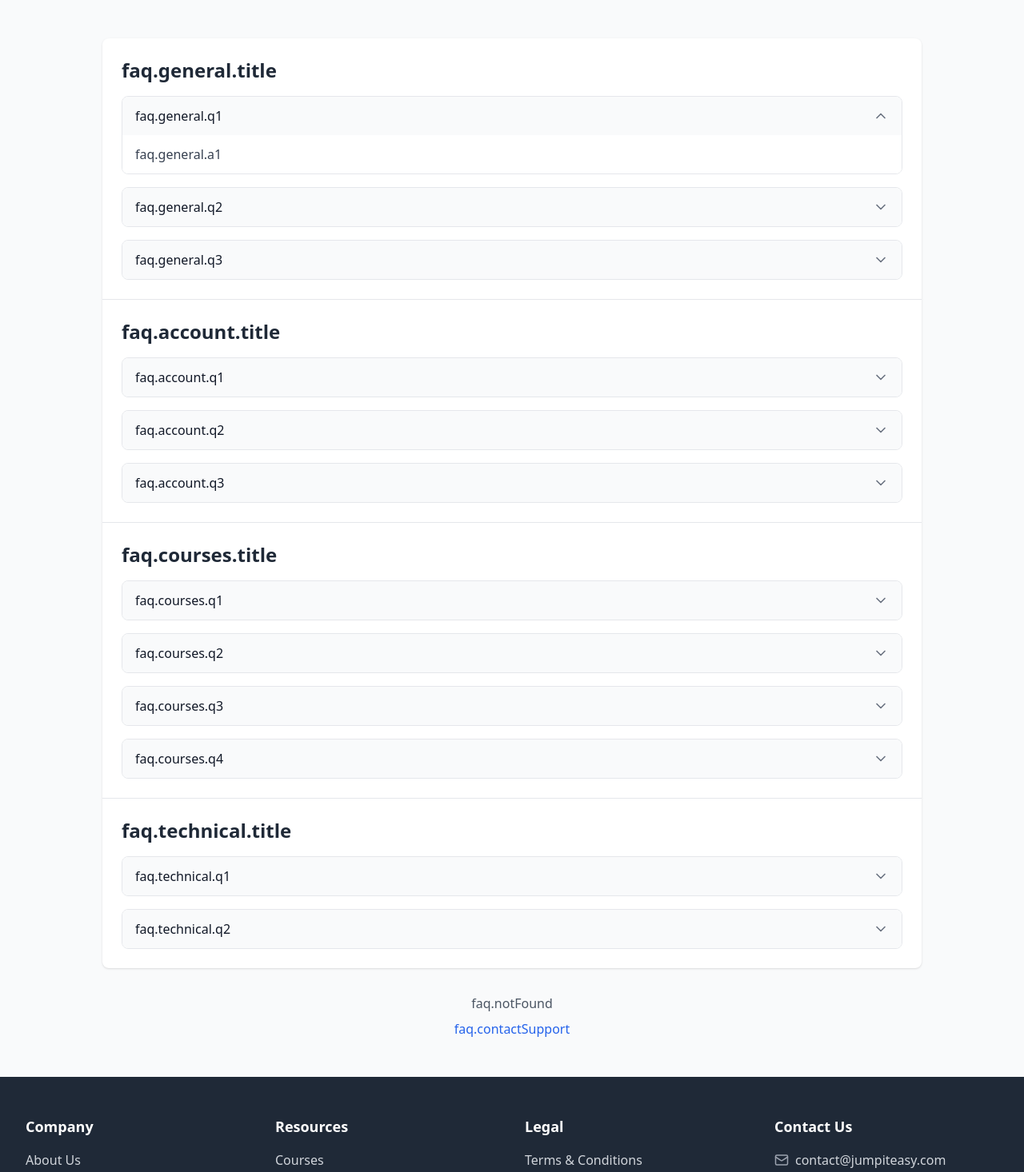
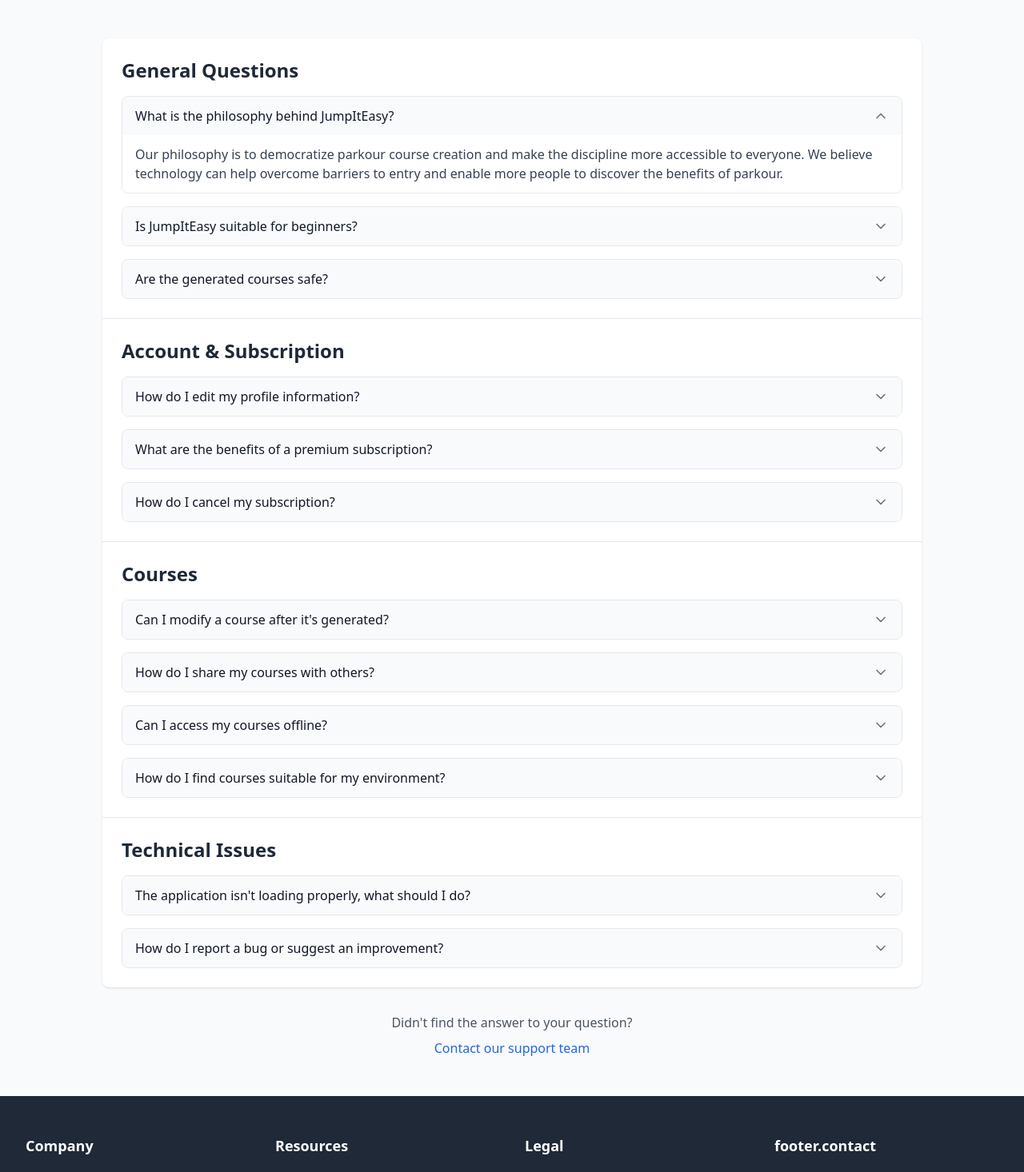
Before and after one commit to KeunotorCagoule/JumpItEasy, a React (Vite) app in the folder frontend/: page /faq in a window 1280 px wide. Shown: the part 204-1670 px from the top of the page at 80% size. Built offline with nearby package versions, Linux system fonts and the light colour scheme.

Commit message:
Ajout de sections FAQ pour les traductions en anglais et français, incluant des questions sur la philosophie, les abonnements, et les problèmes techniques.

```diff
--- a/frontend/src/translations/en.ts
+++ b/frontend/src/translations/en.ts
@@ -346,7 +346,6 @@ const enTranslations = {
     legal: "Legal",
     copyright: "© 2023 JumpItEasy. All rights reserved.",
     designedBy: "Designed with ❤️ by JumpItEasy Team",
-    contact: "Contact Us",
     company: "Company",
     aboutUs: "About Us",
     documentation: "Documentation",
@@ -387,7 +386,45 @@ const enTranslations = {
         question: "How do I contact support?",
         answer: "You can reach our support team by emailing support@jumpiteasy.com or by using the contact form on our Contact page. We typically respond within 24-48 hours."
       }
-    }
+    },
+    general: {
+      title: "General Questions",
+      q1: "What is the philosophy behind JumpItEasy?",
+      a1: "Our philosophy is to democratize parkour course creation and make the discipline more accessible to everyone. We believe technology can help overcome barriers to entry and enable more people to discover the benefits of parkour.",
+      q2: "Is JumpItEasy suitable for beginners?",
+      a2: "Absolutely! JumpItEasy is designed for all skill levels. Our course generator allows you to specify your experience level, from beginner to advanced, and tailors courses accordingly with appropriate movements and obstacles.",
+      q3: "Are the generated courses safe?",
+      a3: "We take safety very seriously. All generated courses include safety recommendations and are created according to parkour best practices. However, parkour inherently involves risk, and we always encourage users to warm up properly, assess their environment, and never exceed their capabilities."
+    },
+    account: {
+      title: "Account & Subscription",
+      q1: "How do I edit my profile information?",
+      a1: "To edit your profile information, log in to your account, click on your avatar in the top right corner, select 'Profile', then click 'Edit Profile'. There you can update your username, photo, bio, and other information.",
+      q2: "What are the benefits of a premium subscription?",
+      a2: "A premium subscription gives you access to advanced features such as unlimited course generation, additional customization options, high-quality PDF exports, ad removal, and priority access to new features.",
+      q3: "How do I cancel my subscription?",
+      a3: "To cancel your subscription, go to your Profile, click on 'Settings', then 'Subscription', and select 'Cancel Subscription'. You'll continue to enjoy premium benefits until the end of your current billing period."
+    },
+    courses: {
+      title: "Courses",
+      q1: "Can I modify a course after it's generated?",
+      a1: "Yes, all generated courses can be modified. After generation, you can adjust obstacle placement, change obstacle types, modify the difficulty of specific sections, and customize other aspects to perfectly meet your needs.",
+      q2: "How do I share my courses with others?",
+      a2: "To share a course, open it from your profile or the course details page, click the 'Share' button, then choose to share via link, social media, or export it as a PDF to print.",
+      q3: "Can I access my courses offline?",
+      a3: "Yes, you can download your courses as PDFs for offline access. For premium users, we also offer an offline sync feature in our mobile app that allows you to access your saved courses without an internet connection.",
+      q4: "How do I find courses suitable for my environment?",
+      a4: "When generating a course, you can specify the type of environment available (urban, natural, gym, etc.) and the equipment you have access to. The generator will then create a course adapted to these constraints. You can also filter community-shared courses according to these criteria."
+    },
+    technical: {
+      title: "Technical Issues",
+      q1: "The application isn't loading properly, what should I do?",
+      a1: "If the application isn't loading correctly, first try refreshing the page. If the problem persists, clear your browser's cache, check your internet connection, and try using a different browser. If none of these solutions work, contact our technical support.",
+      q2: "How do I report a bug or suggest an improvement?",
+      a2: "We appreciate your feedback! To report a bug or suggest an improvement, use the 'Feedback' function in the main menu or send an email to feedback@jumpiteasy.com. Please include as much detail as possible, including screenshots if applicable."
+    },
+    notFound: "Didn't find the answer to your question?",
+    contactSupport: "Contact our support team"
   },
   docs: {
     title: "Documentation",
--- a/frontend/src/translations/fr.ts
+++ b/frontend/src/translations/fr.ts
@@ -346,7 +346,6 @@ const fr = {
     legal: "Mentions légales",
     copyright: "© 2023 JumpItEasy. Tous droits réservés.",
     designedBy: "Conçu avec ❤️ par l'équipe JumpItEasy",
-    contact: "Contact",
     company: "Entreprise",
     aboutUs: "À propos de nous",
     documentation: "Documentation",
@@ -387,7 +386,45 @@ const fr = {
         question: "Comment contacter le support ?",
         answer: "Vous pouvez joindre notre équipe de support en envoyant un e-mail à support@jumpiteasy.com ou en utilisant le formulaire de contact sur notre page Contact. Nous répondons généralement dans les 24-48 heures."
       }
-    }
+    },
+    general: {
+      title: "Questions générales",
+      q1: "Quelle est la philosophie derrière JumpItEasy ?",
+      a1: "Notre philosophie est de démocratiser la création de parcours de parkour et de rendre cette discipline plus accessible à tous. Nous croyons que la technologie peut aider à surmonter les barrières d'entrée et permettre à plus de personnes de découvrir les bienfaits du parkour.",
+      q2: "JumpItEasy convient-il aux débutants ?",
+      a2: "Absolument ! JumpItEasy est conçu pour tous les niveaux de compétence. Notre générateur de parcours permet de spécifier votre niveau d'expérience, de débutant à avancé, et adapte les parcours en conséquence avec des mouvements et des obstacles appropriés.",
+      q3: "Les parcours générés sont-ils sûrs ?",
+      a3: "Nous prenons la sécurité très au sérieux. Tous les parcours générés incluent des recommandations de sécurité et sont créés selon les meilleures pratiques du parkour. Cependant, la pratique du parkour comporte des risques inhérents, et nous encourageons toujours les utilisateurs à s'échauffer correctement, à évaluer leur environnement et à ne jamais dépasser leurs capacités."
+    },
+    account: {
+      title: "Compte et abonnement",
+      q1: "Comment modifier mes informations de profil ?",
+      a1: "Pour modifier vos informations de profil, connectez-vous à votre compte, cliquez sur votre avatar dans le coin supérieur droit, sélectionnez 'Profil', puis cliquez sur 'Modifier le profil'. Vous pourrez y mettre à jour votre nom d'utilisateur, votre photo, votre biographie et d'autres informations.",
+      q2: "Quels sont les avantages d'un abonnement premium ?",
+      a2: "Un abonnement premium vous donne accès à des fonctionnalités avancées comme la génération de parcours illimitée, des options de personnalisation supplémentaires, l'exportation PDF de haute qualité, la suppression des publicités, et un accès prioritaire aux nouvelles fonctionnalités.",
+      q3: "Comment puis-je annuler mon abonnement ?",
+      a3: "Pour annuler votre abonnement, accédez à votre Profil, cliquez sur 'Paramètres', puis 'Abonnement', et sélectionnez 'Annuler l'abonnement'. Vous continuerez à bénéficier des avantages premium jusqu'à la fin de votre période de facturation actuelle."
+    },
+    courses: {
+      title: "Parcours",
+      q1: "Puis-je modifier un parcours après sa génération ?",
+      a1: "Oui, tous les parcours générés peuvent être modifiés. Après la génération, vous pouvez ajuster l'emplacement des obstacles, changer les types d'obstacles, modifier la difficulté de sections spécifiques, et personnaliser d'autres aspects pour répondre parfaitement à vos besoins.",
+      q2: "Comment partager mes parcours avec d'autres ?",
+      a2: "Pour partager un parcours, ouvrez-le depuis votre profil ou la page de détails du parcours, cliquez sur le bouton 'Partager', puis choisissez de le partager via un lien, les réseaux sociaux, ou en l'exportant au format PDF pour l'imprimer.",
+      q3: "Puis-je accéder à mes parcours hors ligne ?",
+      a3: "Oui, vous pouvez télécharger vos parcours au format PDF pour y accéder hors ligne. Pour les utilisateurs premium, nous proposons également une fonctionnalité de synchronisation hors ligne dans notre application mobile qui vous permet d'accéder à vos parcours enregistrés sans connexion internet.",
+      q4: "Comment trouver des parcours adaptés à mon environnement ?",
+      a4: "Lors de la génération d'un parcours, vous pouvez spécifier le type d'environnement disponible (urbain, naturel, gymnase, etc.) ainsi que l'équipement que vous avez à disposition. Le générateur créera alors un parcours adapté à ces contraintes. Vous pouvez également filtrer les parcours partagés par la communauté selon ces critères."
+    },
+    technical: {
+      title: "Problèmes techniques",
+      q1: "L'application ne charge pas correctement, que faire ?",
+      a1: "Si l'application ne charge pas correctement, essayez d'abord de rafraîchir la page. Si le problème persiste, videz le cache de votre navigateur, vérifiez votre connexion internet, et essayez d'utiliser un navigateur différent. Si aucune de ces solutions ne fonctionne, contactez notre support technique.",
+      q2: "Comment signaler un bug ou suggérer une amélioration ?",
+      a2: "Nous apprécions vos retours ! Pour signaler un bug ou suggérer une amélioration, utilisez la fonction 'Feedback' dans le menu principal ou envoyez un email à feedback@jumpiteasy.com. Veuillez inclure autant de détails que possible, y compris des captures d'écran si applicable."
+    },
+    notFound: "Vous n'avez pas trouvé la réponse à votre question ?",
+    contactSupport: "Contactez notre équipe de support"
   },
   docs: {
     title: "Documentation",
```
